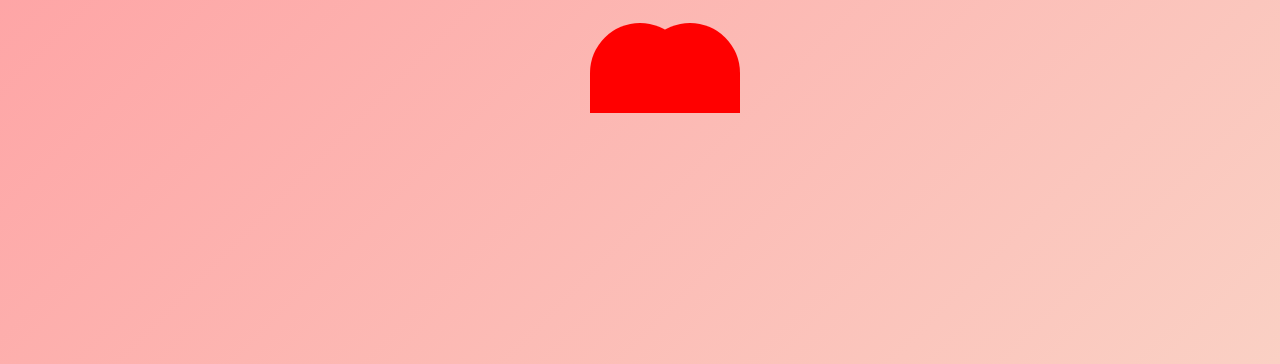
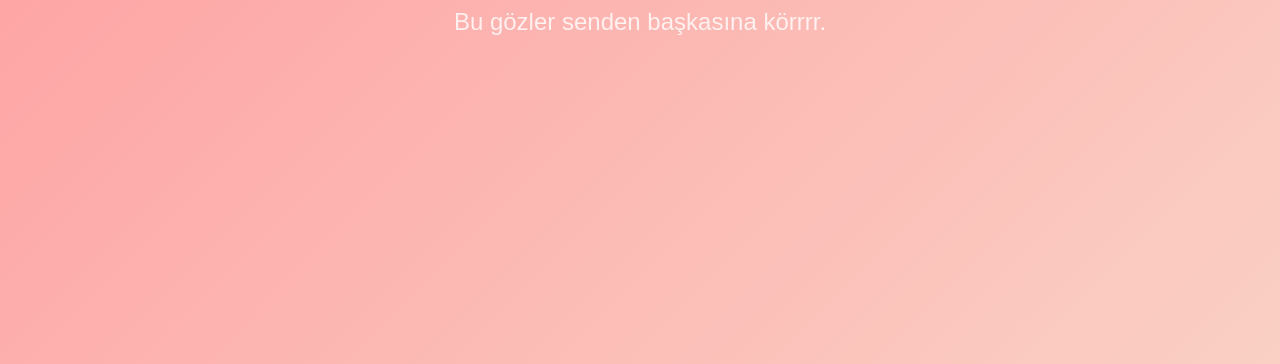
Before and after one commit to rubiess000027/azramm, a plain HTML site: page index.html in a window 1280 px wide. Shown: the part 436-800 px from the top of the page. Drawn offline with Linux system fonts and the light colour scheme.

Commit message:
Update style.css

```diff
--- a/style.css
+++ b/style.css
@@ -34,42 +34,3 @@ h1 {
     from { opacity: 0; transform: translateY(-30px); }
     to { opacity: 1; transform: translateY(0); }
 }
-
-
-
-.heart {
-    width: 100px;
-    height: 90px;
-    position: relative;
-    margin: 40px auto 0;
-    opacity: 0;
-    transform: scale(0.5);
-    animation: showHeart 3s ease-in-out forwards;
-}
-
-.heart::before,
-.heart::after {
-    content: "";
-    position: absolute;
-    width: 100px;
-    height: 90px;
-    background: red;
-    border-radius: 50px 50px 0 0;
-    top: 0;
-    left: 0;
-}
-
-.heart::after {
-    left: 50px;
-}
-
-@keyframes showHeart {
-    0% {
-        opacity: 0;
-        transform: scale(0.5);
-    }
-    100% {
-        opacity: 1;
-        transform: scale(1);
-    }
-}
```
